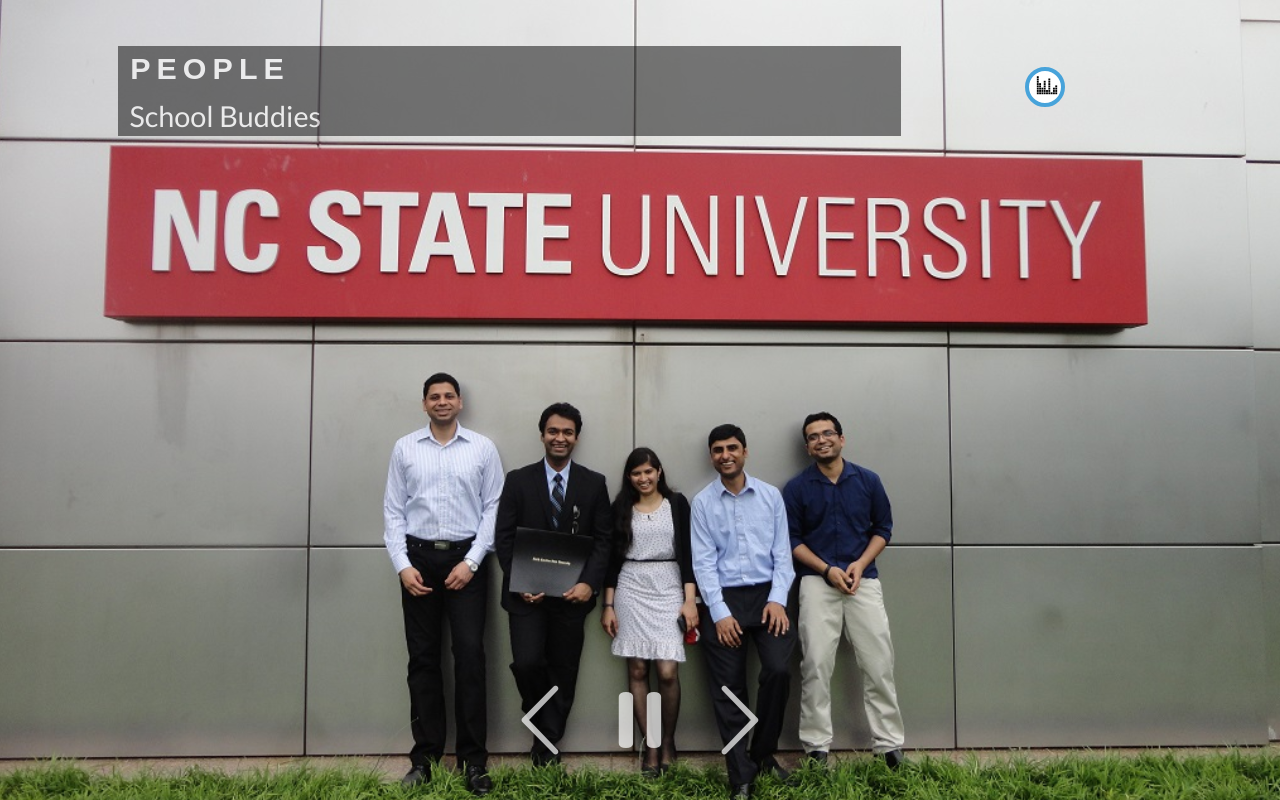
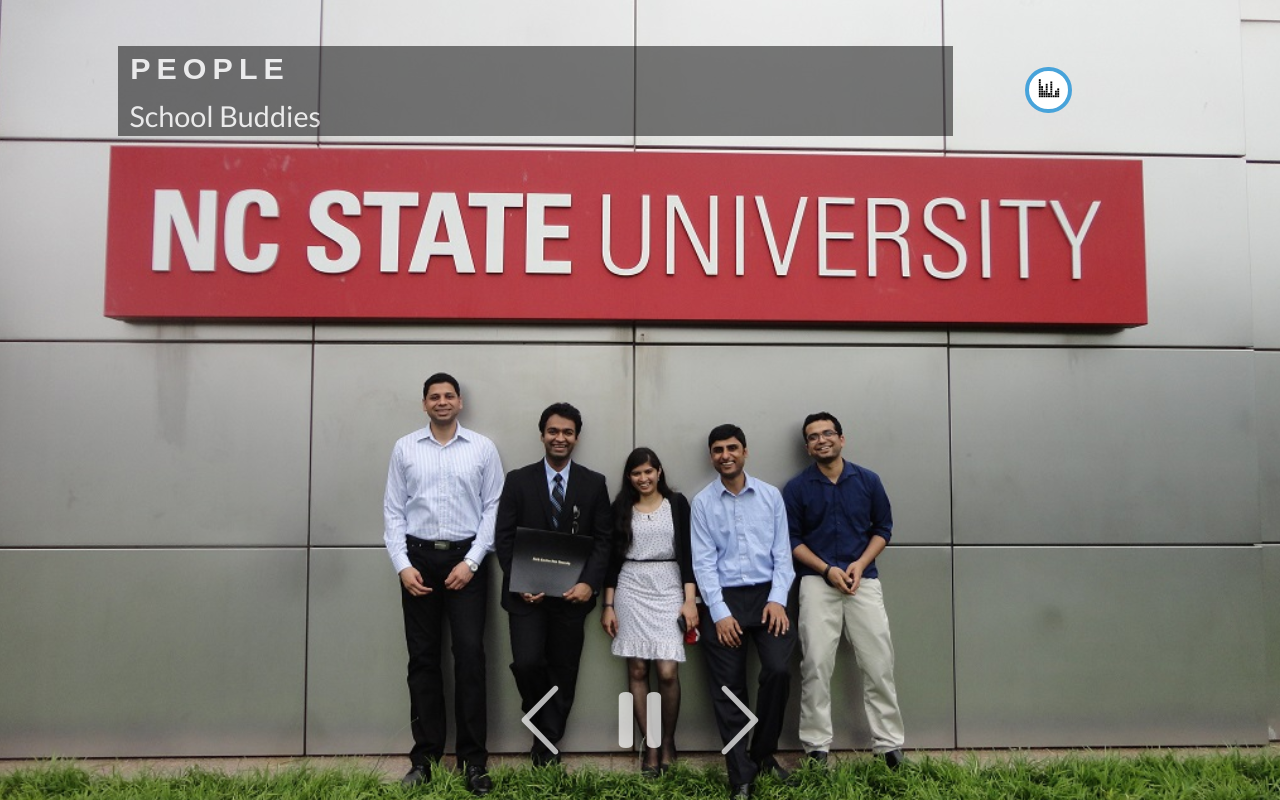
Before and after one commit to rohitkandhal/myyearinreview, a plain HTML site: page index.html in a window 1280 px wide. Drawn offline with Linux system fonts and the light colour scheme.

Commit message:
Few pics added and ordered

```diff
--- a/css/default.css
+++ b/css/default.css
@@ -64,7 +64,7 @@
 .container > header #headerWrapper {
     background-color: #000;
     opacity: 0.5;
-    width: 75%;
+    width: 80%;
 }
 
 .container > header h1 {
@@ -88,8 +88,8 @@
 	float: right;
 	display: block;
 	position: fixed;
-	width: 3em;
-	height: 3em;
+	width: 3.5em;
+	height: 3.5em;
 	background: #fff;
 	border-radius: 50%;
 
--- a/js/bgSlideShow.js
+++ b/js/bgSlideShow.js
@@ -37,8 +37,8 @@
 		{ title: "People", subTitle: "Masti Gang"},
 		{ title: "People", subTitle: "Delhi Gang w/ Uncle"},
 		{ title: "People", subTitle: "Audi Wale Bhaiya"},
-		{ title: "People", subTitle: "Smile @Sunrise"},
-		{ title: "People", subTitle: "Beauties"},
+		{ title: "People", subTitle: "Smile @ Sunrise"},
+		{ title: "People", subTitle: "The Beauties"},
 		{ title: "People", subTitle: "The Partiers"},
 		{ title: "People", subTitle: "The Smart Ones"},
 		{ title: "People", subTitle: "Longtime Friend"},
@@ -59,23 +59,23 @@
 		{ title: "Experiences", subTitle: "'just' 1 In Whole Year"},
 		{ title: "Experiences", subTitle: "^..^..^..^..^"},
 		{ title: "Experiences", subTitle: "Yoga - A Journey To Inner Peace"},
+		{ title: "Celebration", subTitle: "Tera Bhai Got Married"},
 		{ title: "Naughtiness", subTitle: "Spoiler Alert"},
-		{ title: "Naughtiness", subTitle: "This Is Mine"},
 		{ title: "Naughtiness", subTitle: "Kandy - Tu ni Bachega =)"},
 		{ title: "Naughtiness", subTitle: "Bunu 101"},
 		{ title: "Naughtiness", subTitle: "Bunu's Makeup 101"},
-		{ title: "Naughtiness", subTitle: "Sirji's Moto Racer Fever"},
+		{ title: "Naughtiness", subTitle: "Kid with Google Glass"},
 		{ title: "Naughtiness", subTitle: "I am BatMan"},
 		{ title: "Naughtiness", subTitle: "Game of Wines"},
 		{ title: "Naughtiness", subTitle: "Ahem Ahem... Entrepreneur at Work"},
 		{ title: "Naughtiness", subTitle: "Oopsss... Another One"},
-		{ title: "Naughtiness", subTitle: "Papa kehte h bada naam karega"},
-		{ title: "Naughtiness", subTitle: "Kid with Google Glass"},
+		{ title: "Naughtiness", subTitle: "Papa Kehte H Bada Naam Karega"},
+		{ title: "Naughtiness", subTitle: "This Is Mine"},
 		{ title: "Materialism", subTitle: "First Good Sound System"},
 		{ title: "Materialism", subTitle: "And These"},
 		{ title: "Materialism", subTitle: "And This"},
-		{ title: "Materialism", subTitle: "Just for Pic"},
-		{ title: "Random", subTitle: "Long Drive Alone w/ Punjabi Music (700m)"},
+		{ title: "Materialism", subTitle: "Just for Pic... Ok Google"},
+		{ title: "Random", subTitle: "Long Drive Alone w/ Punjabi Beats (700mi)"},
 		{ title: "Thank You!! It's Been a Great Year", subTitle: "Looking Forward To Another Rocking Year"}
 		];
 
```
Also changed, not shown: images/28.jpg, images/29.jpg, images/33.jpg, images/39.jpg.
